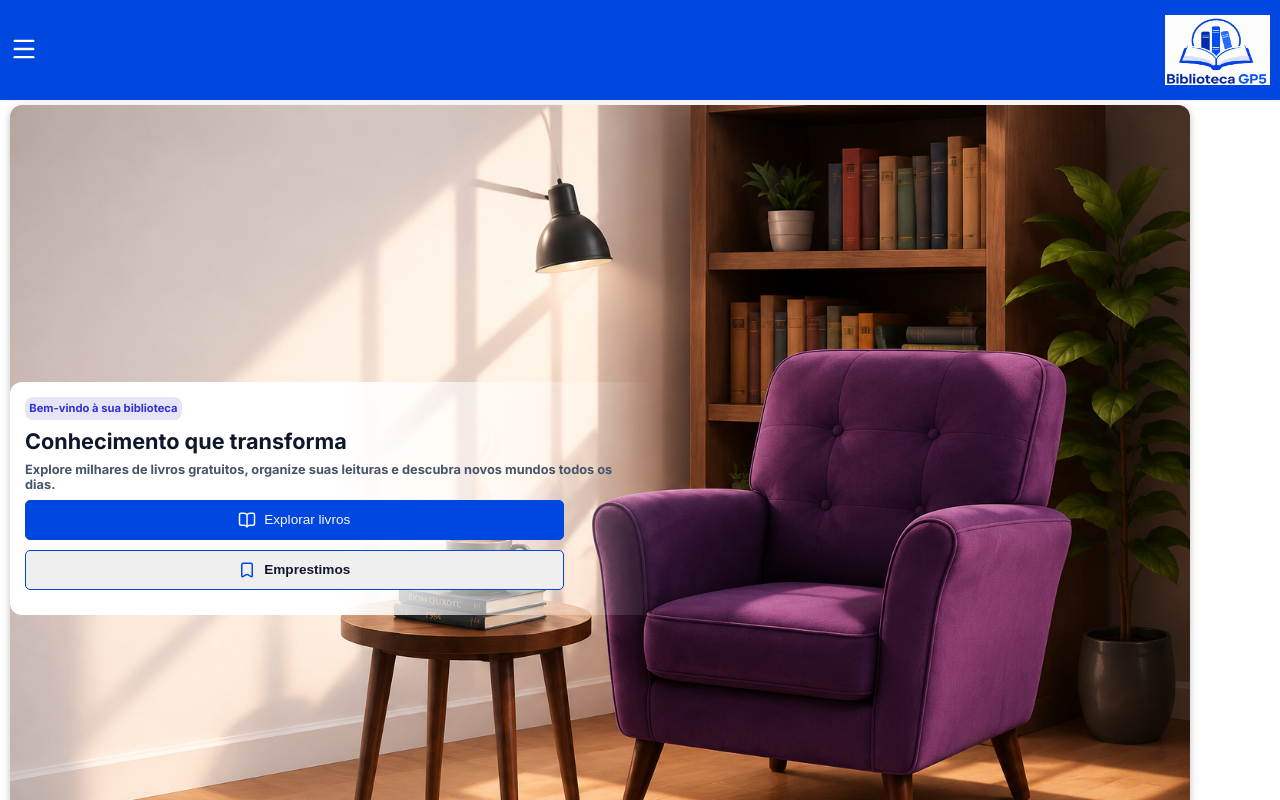
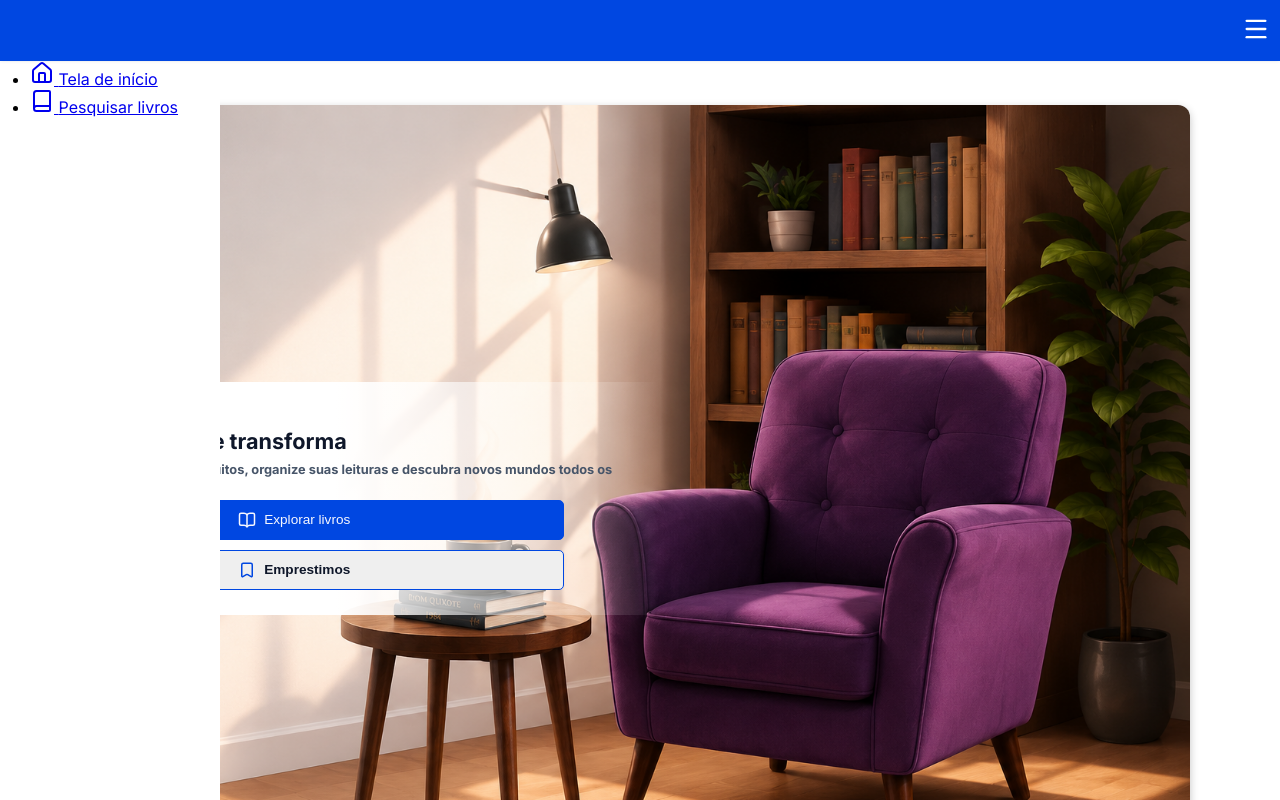
Before and after one commit to LuizHenriqueCFontes/biblioteca-gp5, a React (Vite) app: page / in a window 1280 px wide. Both pictures are taken after a click on the button "Abrir menu". Shown: the top 800 px of the page. Built offline with nearby package versions, Linux system fonts and the light colour scheme; no server answers.

Commit message:
feat: initialize header

```diff
--- a/package.json
+++ b/package.json
@@ -10,6 +10,7 @@
     "preview": "vite preview"
   },
   "dependencies": {
+    "@radix-ui/react-dialog": "^1.1.20",
     "@radix-ui/react-dropdown-menu": "^2.1.19",
     "@radix-ui/react-select": "^2.3.3",
     "@tanstack/react-query": "^5.101.0",
--- a/src/feature/auth/login/action/handleLogin.ts
+++ b/src/feature/auth/login/action/handleLogin.ts
@@ -6,5 +6,5 @@ import type { AuthResponseDTO } from "../../types/response/authResponseDTO";
 export async function handleLogin(request: LoginRequestDTO, login: (request: LoginRequestDTO) => Promise<AuthResponseDTO>): Promise<void> {
     const response =  await executeWithToast(() => login(request), "Autenticando...", "Autenticado com suceso!");
 
-    authStorage.save(response.token, response.username);
+    authStorage.save(response.token, response.username, response.role);
 }
--- a/src/feature/auth/register/RegisterPassword/actions/handleRegisterPassword.tsx
+++ b/src/feature/auth/register/RegisterPassword/actions/handleRegisterPassword.ts
@@ -8,6 +8,6 @@ export async function handleRegisterPassword(request: RegisterDTO, register: (re
 
     const response = await executeWithToast(() => register(request), "Criando conta...", "Conta criada com sucesso!");
 
-    authStorage.save(response.token, response.username);
+    authStorage.save(response.token, response.username, response.role);
     registerStorage.clear();
 }
--- a/src/feature/auth/services/authStorage.ts
+++ b/src/feature/auth/services/authStorage.ts
@@ -1,10 +1,12 @@
 const TOKEN_KEY = "token";
 const USERNAME_KEY = "username";
+const ROLE_KEY = "role";
 
 export const authStorage = {
-    save: (token: string, username: string) => {
+    save: (token: string, username: string, role: string) => {
         localStorage.setItem(TOKEN_KEY, token);
         localStorage.setItem(USERNAME_KEY, username);
+        localStorage.setItem(ROLE_KEY, role);
     },
 
     getToken: () => {
@@ -15,6 +17,10 @@ export const authStorage = {
         return localStorage.getItem(USERNAME_KEY);
     },
 
+    getRole: () => {
+        return localStorage.getItem(ROLE_KEY);
+    },
+
     clear: () => {
         localStorage.removeItem(TOKEN_KEY);
         localStorage.removeItem(USERNAME_KEY);
--- a/src/feature/auth/types/response/authResponseDTO.ts
+++ b/src/feature/auth/types/response/authResponseDTO.ts
@@ -1,5 +1,6 @@
 export type AuthResponseDTO = {
     type: string,
     token: string,
-    username: string
+    username: string,
+    role: string
 }
--- a/src/feature/home/user/pages/HomeUser.module.css
+++ b/src/feature/home/user/pages/HomeUser.module.css
@@ -137,6 +137,7 @@
 
 .bookCardContainer{
     display: flex;
+    padding-bottom: 20px;
 }
 
 .bookCard{
--- a/src/shared/components/Header/Header.module.css
+++ b/src/shared/components/Header/Header.module.css
@@ -4,8 +4,6 @@
     box-shadow: 0 1px 3px 0 rgba(0, 0, 0, 0.05), 0 1px 2px -1px rgba(0, 0, 0, 0.05);
 
     display: flex;
-    justify-content: space-between;
-    align-items: center;
     position: fixed;
     width: 100%;
     z-index: 1000;
--- a/src/shared/components/Header/Header.tsx
+++ b/src/shared/components/Header/Header.tsx
@@ -1,20 +1,27 @@
 import { Menu } from "lucide-react";
 import Logo from "../Logo/Logo";
 import styles from "./Header.module.css"
+import { useState } from "react";
+import Sidebar from "../Sidebar/Sidebar";
 
 interface HeaderProps{
     className?: string
 }
 
 export default function Header(props:HeaderProps){
+    const [open, setIsOpen] = useState(false);
 
     return(
-        <header className={`${styles.header} ${props.className ?? ""}`}>
-            <Logo variant="white"/>
+        <>
+            <header className={`${styles.header} ${props.className ?? ""}`}>
 
-            <button aria-label="Abrir menu" className={styles.iconContainer}>
-                <Menu className={styles.icon}/>
-            </button>
-        </header>
+                <button onClick={() => setIsOpen(true)} aria-label="Abrir menu" className={styles.iconContainer}>
+                    <Menu className={styles.icon}/>
+                </button>
+            </header>
+
+            <Sidebar open={open}
+            onOpenChange={setIsOpen}/>
+        </>
     );
 }
--- /dev/null
+++ b/src/shared/components/Sidebar/Sidebar.module.css
@@ -0,0 +1,11 @@
+.sidebar {
+    position: fixed;
+    top: 0;
+    left: 0;
+
+    width: 220px;
+    height: 100vh;
+
+    background: white;
+    padding: 30px;
+}
--- a/src/shared/components/Sidebar/Sidebar.tsx
+++ b/src/shared/components/Sidebar/Sidebar.tsx
@@ -1,24 +1,57 @@
-import { motion } from "framer-motion";
-import Logo from "../Logo/Logo";
+import { AnimatePresence, motion } from "framer-motion";
+import styles from "./Sidebar.module.css";
+import * as Dialog from "@radix-ui/react-dialog";
+import { Book, Home, X } from "lucide-react";
+import { Link } from "react-router-dom";
+import { authStorage } from "../../../feature/auth/services/authStorage";
 
+interface Sidebar {
+    open: boolean,
+    onOpenChange: (open: boolean) => void
+}
 
-export default function Sidebar(){
+const role = authStorage.getRole();
+
+export default function Sidebar(props: Sidebar){
     return(
-        <motion.aside
-        initial = {{x: "-100%"}}
-        animate = {{x: 0}}
-        exit={{x: "-100%"}}
-        transition={{type: "spring", stiffness: 300, damping: 30}}
-        >
-            <Logo variant="blue"/>
-            <div>
-                <h1>Biblioteca-GP5</h1>
-                <p>Painel Administrativo</p>
-            </div>
+        <Dialog.Root open={props.open}
+        onOpenChange={props.onOpenChange}>
 
-            <nav>
+            <AnimatePresence>
+                {props.open && (
+                    <Dialog.Portal forceMount>
+                        <Dialog.Overlay asChild>
+                            <motion.div initial={{opacity: 0}}
+                            animate={{opacity: 1}}
+                            exit={{opacity: 0}}/>
+                        </Dialog.Overlay>
 
-            </nav>
-        </motion.aside>
+                        <Dialog.Content asChild>
+                            <motion.aside className={styles.sidebar} initial={{ x: "-100%" }}
+                            animate={{ x: 0 }}
+                            exit={{ x: "-100%" }}
+                            transition={{duration: 0.25}}>
+
+                                <button> <X /> </button>
+
+                                <nav>
+                                    <ul>
+                                        <li>
+                                            <Link to={role === "ADMIN" ? "/admin/home" : "/"}><Home /> {role === "ADMIN" ? "Dashboard" : "Tela de início"}</Link>
+                                        </li>
+
+                                        <li><Link to={role === "ADMIN" ? "/admin/imports" : "/search/books"}><Book /> {role === "ADMIN" ? "Importar livros" : "Pesquisar livros"}</Link></li>
+                                    </ul>
+                                </nav>
+
+                            </motion.aside>
+
+                        </Dialog.Content>
+
+                    </Dialog.Portal>
+                )}
+            </AnimatePresence>
+
+        </Dialog.Root>
     );
 }
```
Also changed, not shown: 1 other file (tests, documents, lock files or other folders).
